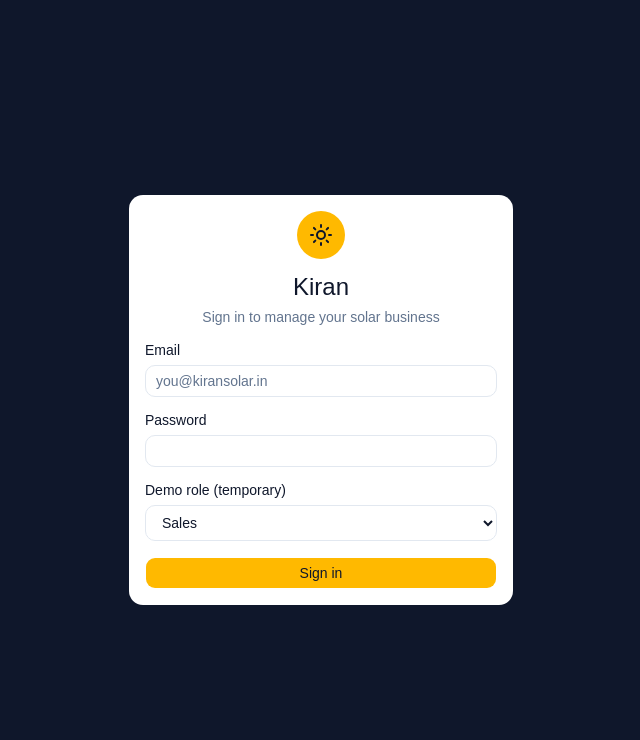
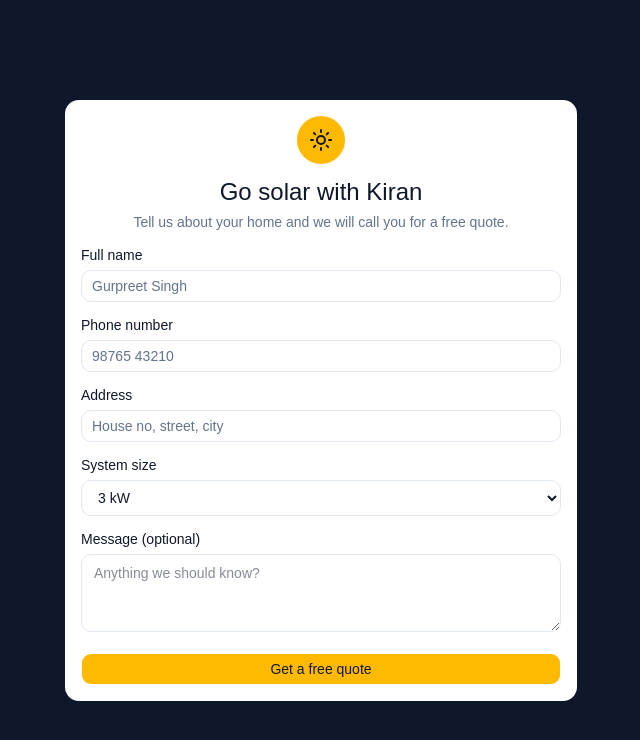
Before and after one commit to aditi00223/kiran-solar, a React (Vite) app in the folder client/: page /enquiry in a window 1280 px wide. Before the commit this address led to /login. Shown: the top 740 px of the page, without its empty margins (319-959 px from the left). Built offline with nearby package versions, Linux system fonts and the light colour scheme.

Commit message:
feat(F2): add public enquiry form

```diff
--- a/client/src/App.jsx
+++ b/client/src/App.jsx
@@ -1,6 +1,7 @@
 import { BrowserRouter, Routes, Route, Navigate, useLocation } from 'react-router-dom'
 import { Toaster } from '@/components/ui/sonner'
 import Login from '@/pages/Login'
+import Enquiry from '@/pages/Enquiry'
 import Leads from '@/pages/Leads'
 import AppLayout from '@/layouts/AppLayout'
 
@@ -20,6 +21,7 @@ function App() {
       <Routes>
         <Route path="/" element={<Navigate to="/login" replace />} />
         <Route path="/login" element={<Login />} />
+        <Route path="/enquiry" element={<Enquiry />} />
         <Route element={<AppLayout />}>
           <Route path="/leads" element={<Leads />} />
           <Route path="*" element={<ComingSoon />} />
--- /dev/null
+++ b/client/src/pages/Enquiry.jsx
@@ -0,0 +1,119 @@
+import { useState } from 'react'
+import { toast } from 'sonner'
+import { Sun, CheckCircle2 } from 'lucide-react'
+import { Button } from '@/components/ui/button'
+import { Label } from '@/components/ui/label'
+import { Card, CardContent, CardDescription, CardHeader, CardTitle } from '@/components/ui/card'
+import FormField from '@/components/FormField'
+
+const EMPTY = { name: '', phone: '', address: '', systemSize: '3', message: '' }
+
+export default function Enquiry() {
+  const [form, setForm] = useState(EMPTY)
+  const [errors, setErrors] = useState({})
+  const [loading, setLoading] = useState(false)
+  const [done, setDone] = useState(false)
+
+  function set(field) {
+    return (e) => setForm({ ...form, [field]: e.target.value })
+  }
+
+  function validate() {
+    const next = {}
+    if (!form.name.trim()) next.name = 'Enter your name'
+    const digits = form.phone.replace(/\D/g, '')
+    if (!digits) next.phone = 'Enter your phone number'
+    else if (digits.length !== 10) next.phone = 'Phone number must be 10 digits'
+    if (!form.address.trim()) next.address = 'Enter your address'
+    return next
+  }
+
+  async function handleSubmit(e) {
+    e.preventDefault()
+    const found = validate()
+    setErrors(found)
+    if (Object.keys(found).length > 0) return
+
+    setLoading(true)
+    try {
+      // TEMPORARY: replace with api.post('/leads', { ...form, source: 'WEB' })
+      await new Promise((r) => setTimeout(r, 600))
+      setDone(true)
+      toast.success('Enquiry sent. Our team will call you soon.')
+    } catch {
+      toast.error('Could not send your enquiry. Please try again.')
+    } finally {
+      setLoading(false)
+    }
+  }
+
+  return (
+    <div className="flex min-h-screen items-center justify-center bg-sidebar p-4">
+      <Card className="w-full max-w-lg">
+        <CardHeader className="text-center">
+          <div className="mx-auto mb-2 flex h-12 w-12 items-center justify-center rounded-full bg-primary">
+            <Sun className="h-6 w-6 text-primary-foreground" />
+          </div>
+          <CardTitle className="text-2xl">Go solar with Kiran</CardTitle>
+          <CardDescription>Tell us about your home and we will call you for a free quote.</CardDescription>
+        </CardHeader>
+        <CardContent>
+          {done ? (
+            <div className="space-y-4 py-6 text-center">
+              <CheckCircle2 className="mx-auto h-12 w-12 text-green-600" />
+              <p className="text-lg font-semibold">Thank you, {form.name}!</p>
+              <p className="text-sm text-muted-foreground">
+                We received your enquiry for a {form.systemSize} kW system and will call you soon.
+              </p>
+              <Button
+                variant="outline"
+                onClick={() => {
+                  setForm(EMPTY)
+                  setDone(false)
+                }}
+              >
+                Send another enquiry
+              </Button>
+            </div>
+          ) : (
+            <form onSubmit={handleSubmit} className="space-y-4" noValidate>
+              <FormField label="Full name" name="name" value={form.name} onChange={set('name')} error={errors.name} placeholder="Gurpreet Singh" />
+              <FormField label="Phone number" name="phone" type="tel" value={form.phone} onChange={set('phone')} error={errors.phone} placeholder="98765 43210" />
+              <FormField label="Address" name="address" value={form.address} onChange={set('address')} error={errors.address} placeholder="House no, street, city" />
+
+              <div className="space-y-2">
+                <Label htmlFor="systemSize">System size</Label>
+                <select
+                  id="systemSize"
+                  value={form.systemSize}
+                  onChange={set('systemSize')}
+                  className="h-9 w-full rounded-lg border border-input bg-transparent px-3 text-sm"
+                >
+                  {[1, 2, 3, 4, 5].map((kw) => (
+                    <option key={kw} value={kw}>{kw} kW</option>
+                  ))}
+                </select>
+              </div>
+
+              <div className="space-y-2">
+                <Label htmlFor="message">Message (optional)</Label>
+                <textarea
+                  id="message"
+                  value={form.message}
+                  onChange={set('message')}
+                  rows={3}
+                  placeholder="Anything we should know?"
+                  className="w-full rounded-lg border border-input bg-transparent px-3 py-2 text-sm"
+                />
+              </div>
+
+              <Button type="submit" className="w-full" disabled={loading}>
+                {loading ? 'Sending...' : 'Get a free quote'}
+              </Button>
+            </form>
+          )}
+        </CardContent>
+      </Card>
+    </div>
+  )
+}
```
